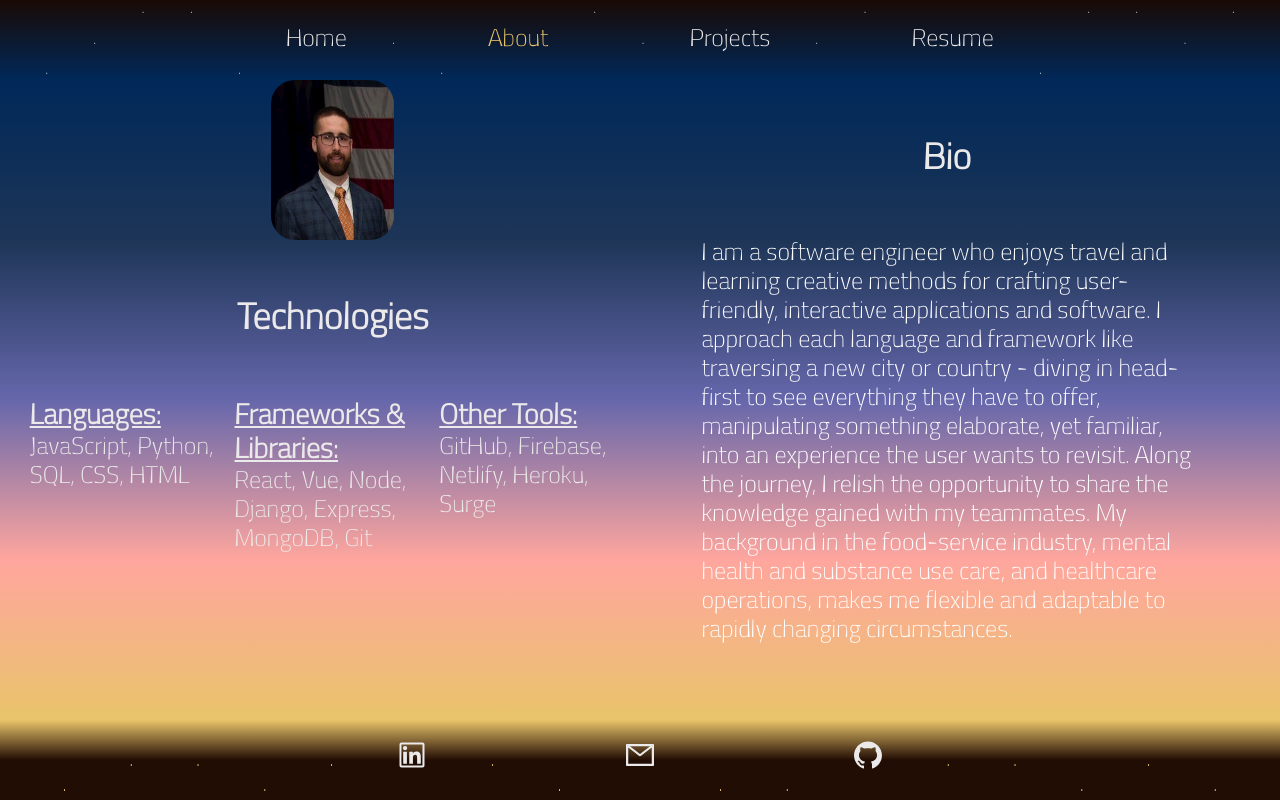
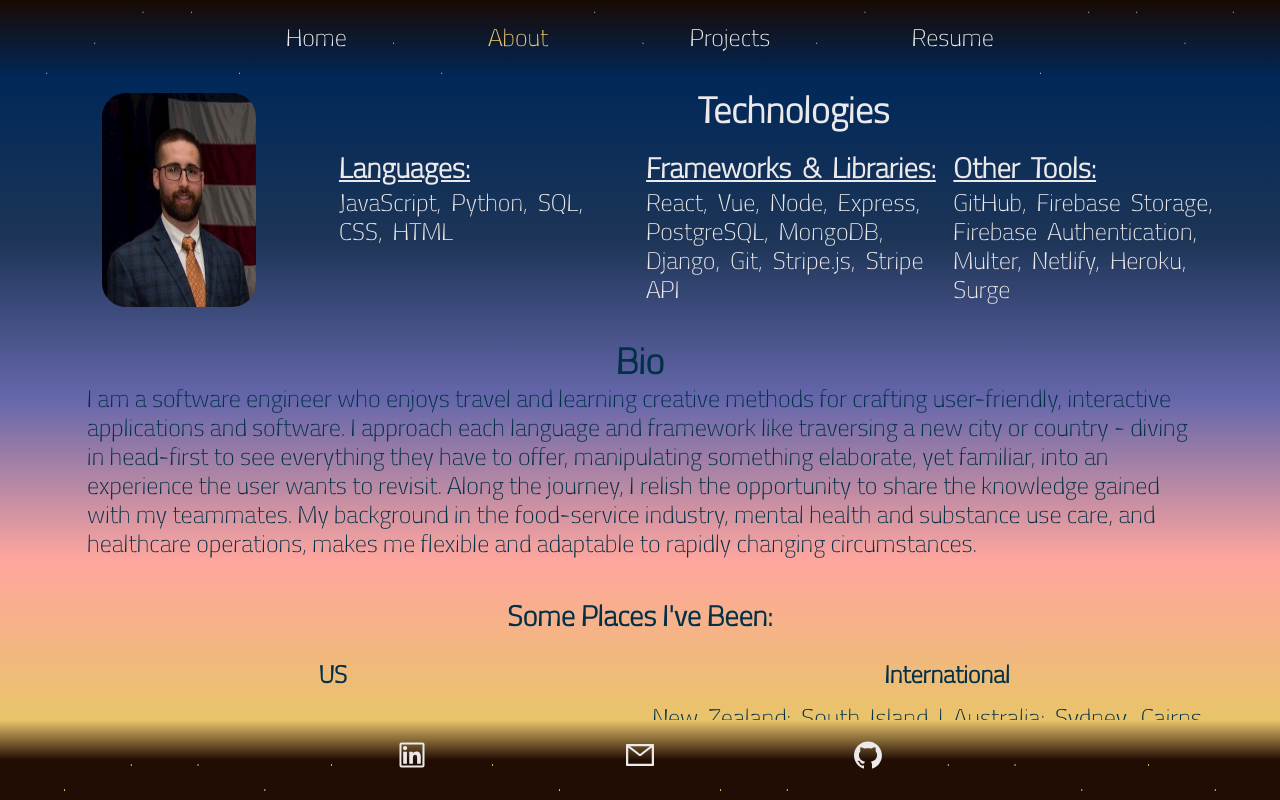
Before and after one commit to scubastove4/sm-portfolio, a React (Create React App) app: page /about in a window 1280 px wide. Built offline with nearby package versions, Linux system fonts and the light colour scheme.

Commit message:
add trips to about, reformat about to put bio lower

```diff
--- a/package.json
+++ b/package.json
@@ -10,6 +10,7 @@
     "react": "^18.2.0",
     "react-dom": "^18.2.0",
     "react-icons": "^4.4.0",
+    "react-lorem-ipsum": "^1.4.10",
     "react-pdf": "^5.7.2",
     "react-router-dom": "^6.3.0",
     "react-scripts": "5.0.1",
--- a/src/App.css
+++ b/src/App.css
@@ -566,72 +566,67 @@ main::-webkit-scrollbar {
 
 #about {
   display: grid;
-  grid-template: 1fr 1fr 2fr / 1fr 1fr 1fr 3fr;
+  grid-template: 1fr 1fr 2fr / 1fr 1fr 1fr 1fr;
 
   width: 100%;
   height: 100%;
   font-size: 1.5em;
   color: #ebe9e9;
-  padding: 0 2%;
+  padding: 1% 2%;
+  overflow-y: scroll;
+  -ms-overflow-style: none; /* IE and Edge */
+  scrollbar-width: none; /* Firefox */
+}
+
+#about::-webkit-scrollbar {
+  display: none; /*Chrome */
 }
 
 #about img {
   grid-column-start: 1;
+  grid-column-end: span 1;
+  grid-row-start: 1;
+  grid-row-end: span 2;
+  place-self: center;
+
+  height: 100%;
+  width: 50%;
+  border-radius: 1em;
+}
+
+#about-tech-title {
+  grid-column-start: 2;
   grid-column-end: span 3;
   grid-row-start: 1;
   place-self: center;
 
-  height: 100%;
-  width: 20%;
-  border-radius: 1em;
+  margin-bottom: 2%;
 }
 
-#bio-title {
-  grid-column-start: 4;
-  grid-row-start: 1;
-  place-self: center;
-}
-
-#bio {
-  grid-column-start: 4;
-  grid-row-start: 2;
-  grid-row-end: span 2;
-  place-self: center;
-
-  display: flex;
-  flex-direction: row;
-  align-items: flex-start;
-  justify-content: center;
-
-  width: 80%;
-  height: 100%;
-  color: white;
-}
-
-#about-tech-title {
-  grid-column-start: 1;
-  grid-column-end: span 3;
-  grid-row-start: 2;
-  place-self: center;
+#libraries,
+#frameworks,
+#other-skills {
+  word-spacing: 0.2em;
 }
 
 #libraries {
-  grid-column-start: 1;
-  grid-row-start: 3;
+  grid-column-start: 2;
+  grid-row-start: 2;
 }
 #frameworks {
-  grid-column-start: 2;
-  grid-row-start: 3;
+  grid-column-start: 3;
+  grid-row-start: 2;
 }
 #other-skills {
-  grid-column-start: 3;
-  grid-row-start: 3;
+  grid-column-start: 4;
+  grid-row-start: 2;
 }
 
 #libraries h3,
 #frameworks h3,
 #other-skills h3 {
   padding: 0 2%;
+  margin-bottom: 1%;
   text-decoration: underline;
 }
 
@@ -639,6 +634,60 @@ main::-webkit-scrollbar {
 #frameworks p,
 #other-skills p {
   padding: 0 2%;
+}
+
+#bio-details {
+  grid-column-start: 1;
+  grid-column-end: span 4;
+  grid-row-start: 3;
+
+  display: flex;
+  flex-direction: column;
+  justify-content: center;
+  align-items: center;
+
+  margin: 3% 0;
+  color: #023047;
+}
+
+#bio {
+  display: flex;
+  flex-direction: row;
+  align-items: flex-start;
+  justify-content: center;
+
+  width: 90%;
+  height: 100%;
+}
+
+#trips {
+  display: grid;
+  grid-template: 1fr 1fr 2fr / 1fr 1fr;
+}
+
+#trips h3 {
+  grid-column-end: span 2;
+  place-self: center;
+}
+
+#us-h {
+  grid-column-start: 1;
+  grid-row-start: 2;
+  place-self: center;
+}
+
+#international-h {
+  grid-column-start: 2;
+  grid-row-start: 2;
+  place-self: center;
+}
+
+#trips p {
+  display: flex;
+  justify-content: center;
+  align-items: center;
+  padding: 0 2%;
+  word-spacing: 0.2em;
 }
 
 /* ///////////////   contact page below   ////////////////////////// */
@@ -976,8 +1025,10 @@ form button {
 
 /* ///////// ~13in styling above */
 
+@media only screen and (max-width: 1400px) {
+}
+
 /* ///////////   mobile styling below  /////////// */
-
 @media only screen and (max-width: 850px) {
   #app-content {
     grid-template: 0.5fr 9fr 0.5fr / 1fr;
--- a/src/pages/About.js
+++ b/src/pages/About.js
@@ -1,22 +1,11 @@
+import { loremIpsum } from 'react-lorem-ipsum'
+
 import profPic from '../images/test-prof-pic.jpeg'
 
 const About = () => {
   return (
     <section id="about">
       <img src={profPic} alt="Steve" />
-      <h2 id="bio-title">Bio</h2>
-      <p id="bio">
-        I am a software engineer who enjoys travel and learning creative methods
-        for crafting user-friendly, interactive applications and software. I
-        approach each language and framework like traversing a new city or
-        country - diving in head-first to see everything they have to offer,
-        manipulating something elaborate, yet familiar, into an experience the
-        user wants to revisit. Along the journey, I relish the opportunity to
-        share the knowledge gained with my teammates. My background in the
-        food-service industry, mental health and substance use care, and
-        healthcare operations, makes me flexible and adaptable to rapidly
-        changing circumstances.
-      </p>
       <h2 id="about-tech-title">Technologies</h2>
       <span id="libraries">
         <h3>Languages:</h3>
@@ -24,11 +13,50 @@ const About = () => {
       </span>
       <span id="frameworks">
         <h3>Frameworks &#38; Libraries:</h3>
-        <p>React, Vue, Node, Django, Express, MongoDB, Git</p>
+        <p>
+          React, Vue, Node, Express, PostgreSQL, MongoDB, Django, Git,
+          Stripe.js, Stripe API
+        </p>
       </span>
       <span id="other-skills">
         <h3>Other Tools:</h3>
-        <p>GitHub, Firebase, Netlify, Heroku, Surge</p>
+        <p>
+          GitHub, Firebase Storage, Firebase Authentication, Multer, Netlify,
+          Heroku, Surge
+        </p>
+      </span>
+      <span id="bio-details">
+        <h2 id="bio-title">Bio</h2>
+        <p id="bio">
+          I am a software engineer who enjoys travel and learning creative
+          methods for crafting user-friendly, interactive applications and
+          software. I approach each language and framework like traversing a new
+          city or country - diving in head-first to see everything they have to
+          offer, manipulating something elaborate, yet familiar, into an
+          experience the user wants to revisit. Along the journey, I relish the
+          opportunity to share the knowledge gained with my teammates. My
+          background in the food-service industry, mental health and substance
+          use care, and healthcare operations, makes me flexible and adaptable
+          to rapidly changing circumstances.
+        </p>
+        <br />
+        <div id="trips">
+          <h3>Some Places I've Been:</h3>
+          <h4 id="us-h">US</h4>
+          <p>
+            {/* id="us-p" */}
+            New York: Finger Lakes | Utah: Bryce Canyon, Zion Canyon | Arizona:
+            Grand Canyon | Hawaii: Maui | California: San Diego, Hermosa Beach,
+            Santa Monica
+          </p>
+          <h4 id="international-h">International</h4>
+          <p>
+            {/* id="international-p" */}
+            New Zealand: South Island | Australia: Sydney, Cairns (Great Barrier
+            Reef) | Thailand: Bangkok, Phi Phi Island, Khanchanaburi, Koh Chang
+            | Italy: Rome | Ireland: Dublin, Galway, Roscommon, Donegal
+          </p>
+        </div>
       </span>
     </section>
   )
```
